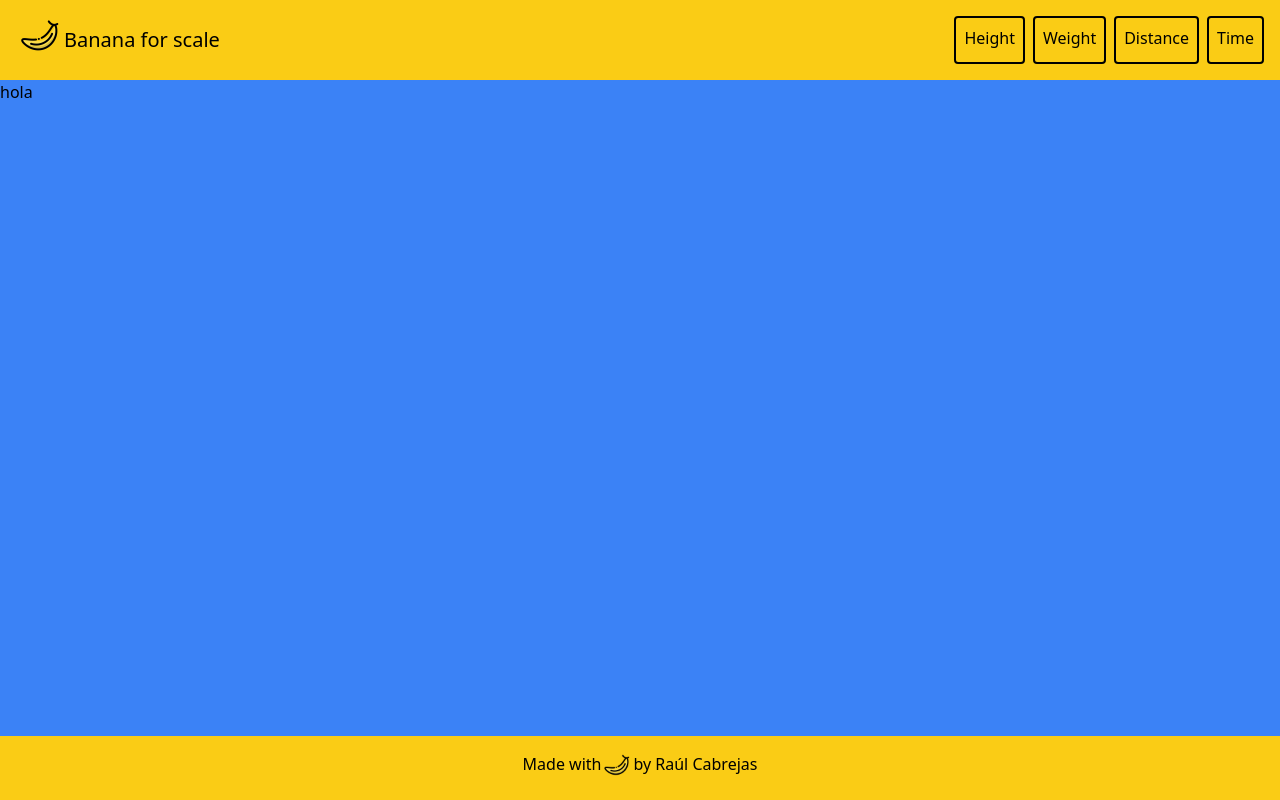
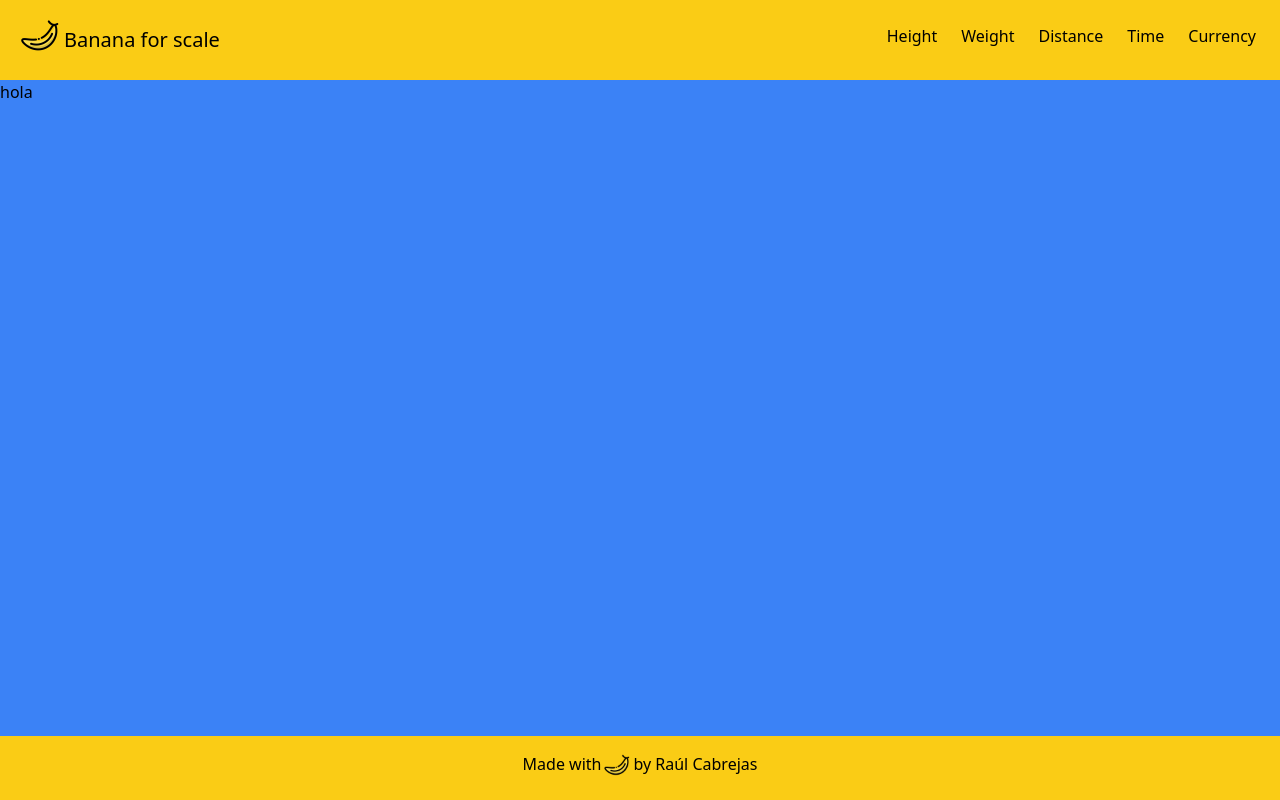
Before and after one commit to ng-rauw/bananaforscale, a Next.js app: page / in a window 1280 px wide. Built offline with nearby package versions, Linux system fonts and the light colour scheme.

Commit message:
feat(): header styling

```diff
--- a/src/components/Header.tsx
+++ b/src/components/Header.tsx
@@ -1,7 +1,11 @@
+"use client";
 import Link from "next/link";
 import BananaIcon from "@/components/icons/Banana";
+import { usePathname } from "next/navigation";
+import HeaderLink from "@/components/HeaderLink";
 
 export default function Header() {
+  const currentPath = usePathname();
   return (
     <nav className="flex w-full gap-2 bg-yellow-400 p-4 text-black">
       <Link href="/" className="mr-auto flex flex-row items-center">
@@ -10,18 +14,21 @@ export default function Header() {
         </span>
         <h1 className="flex h-8 items-center text-xl">Banana for scale</h1>
       </Link>
-      <Link href="/height" className="rounded border-2 border-black p-2">
+      <HeaderLink url="/height" active={currentPath === "/height"}>
         <span>Height</span>
-      </Link>
-      <Link href="/weight" className="rounded border-2 border-black p-2">
+      </HeaderLink>
+      <HeaderLink url="/weight" active={currentPath === "/weight"}>
         <span>Weight</span>
-      </Link>
-      <Link href="/distance" className="rounded border-2 border-black p-2">
+      </HeaderLink>
+      <HeaderLink url="/distance" active={currentPath === "/distance"}>
         <span>Distance</span>
-      </Link>
-      <Link href="/time" className="rounded border-2 border-black p-2">
+      </HeaderLink>
+      <HeaderLink url="/time" active={currentPath === "/time"}>
         <span>Time</span>
-      </Link>
+      </HeaderLink>
+      <HeaderLink url="/currency" active={currentPath === "/currency"}>
+        <span>Currency</span>
+      </HeaderLink>
     </nav>
   );
 }
--- /dev/null
+++ b/src/components/HeaderLink.tsx
@@ -0,0 +1,23 @@
+import Link from "next/link";
+import { ReactNode } from "react";
+
+interface HeaderLinkProps {
+  url: string;
+  active: boolean;
+  children: ReactNode;
+}
+
+export default function HeaderLink({ url, active, children }: HeaderLinkProps) {
+  return (
+    <Link
+      href={url}
+      className={
+        active
+          ? "rounded border-b-4 border-blue-400 p-2"
+          : "rounded border-blue-400 p-2 transition-all hover:border-b-4"
+      }
+    >
+      {children}
+    </Link>
+  );
+}
```
